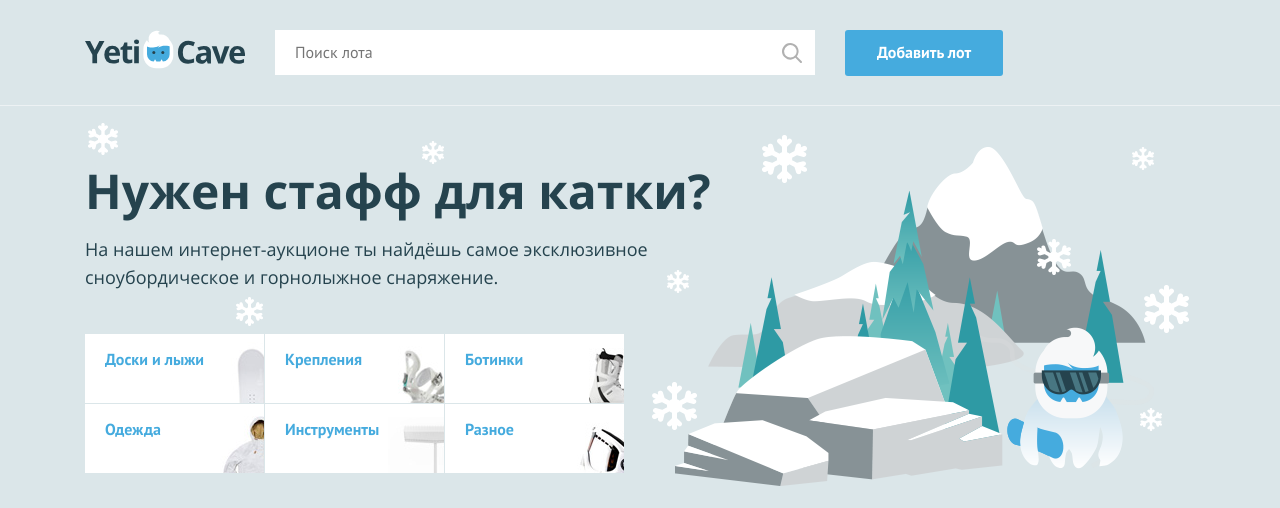
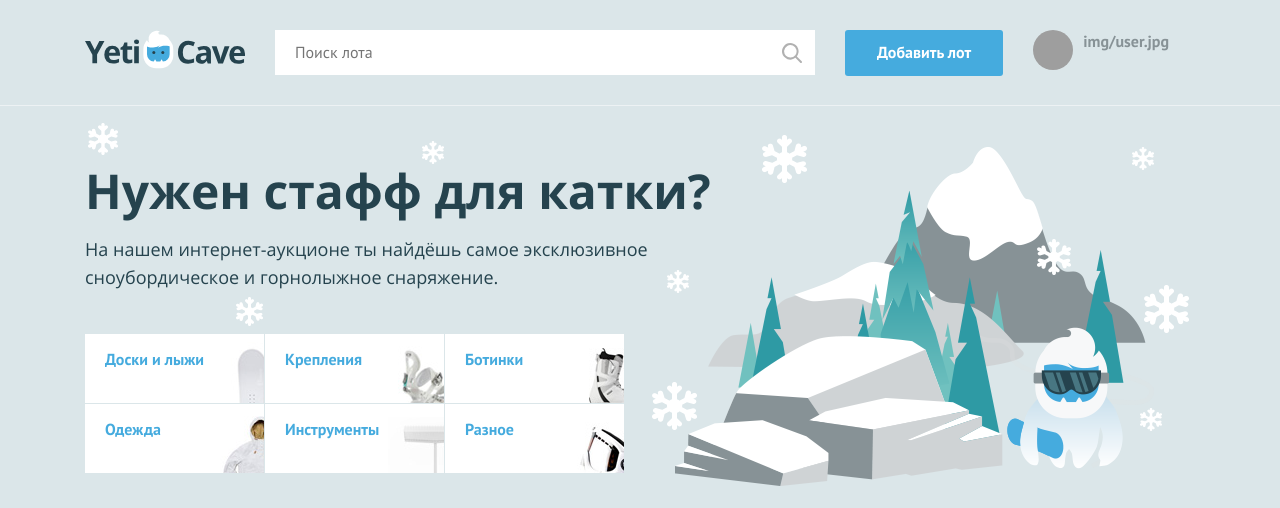
Before and after one commit to tatally/462093-yeticave, a PHP site: page / in a window 1280 px wide. Shown: the top 508 px of the page. Run offline with PHP 8.4, Linux system fonts and the light colour scheme; grey boxes are pictures that could not be loaded.

Commit message:
If/else
condition of showing username & avatar

```diff
--- a/index.php
+++ b/index.php
@@ -27,7 +27,23 @@ $user_avatar = 'img/user.jpg';
         <a class="main-header__add-lot button" href="add-lot.html">Добавить лот</a>
 
         <nav class="user-menu">
-
+<?php if ($is_auth) : ?>
+  <div class="user-menu__image">
+  <img src="<?php print($user_name); ?>" width="40" height="40" alt="Пользователь">
+</div>
+<div class="user-menu__logged">
+  <p><?php print($user_avatar); ?></p>
+</div>
+<?php else : ?>
+    <ul class="user-menu__list">
+    <li class="user-menu__item">
+      <a href="#">Регистрация</a>
+    </li>
+    <li class="user-menu__item">
+      <a href="#">Вход</a>
+    </li>
+  </ul>
+<?php endif; ?>
         <!-- здесь должен быть PHP код для показа аватара пользователя -->
 
         </nav>
```
